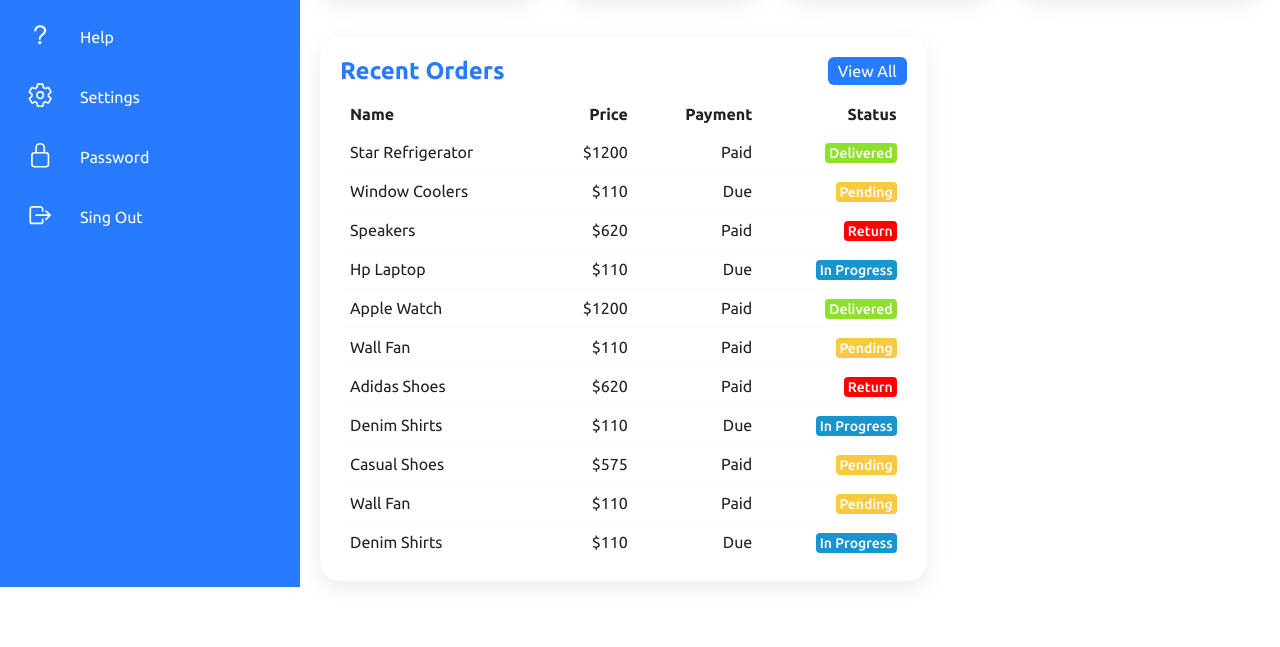
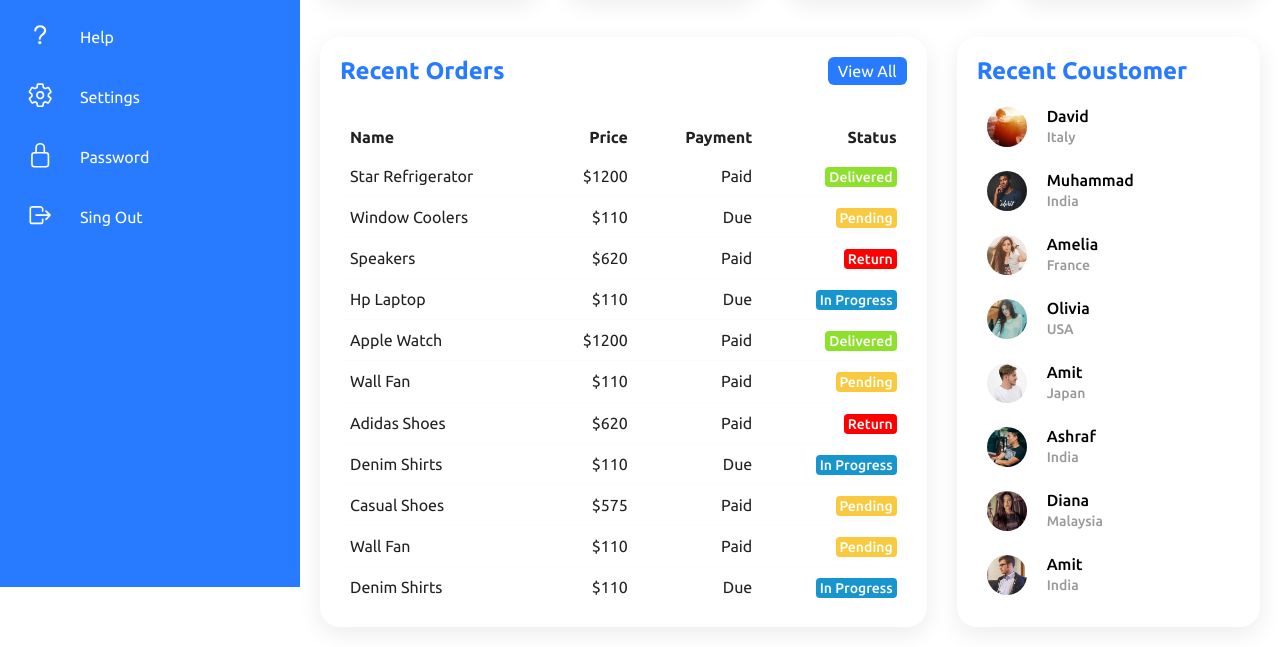
Before and after one commit to Hasibul-islam1/Admin-Dashboard-, a plain HTML site: page index.html in a window 1280 px wide. Shown: the part 213-860 px from the top of the page. Before the commit the page ends 814 px from the top, so only its background shows below. Drawn offline with nearby package versions, Linux system fonts and the light colour scheme.

```diff
--- a/index.html
+++ b/index.html
@@ -1,11 +1,13 @@
 <!DOCTYPE html>
 <html lang="en">
+
 <head>
     <meta charset="UTF-8">
     <meta name="viewport" content="width=device-width, initial-scale=1.0">
     <title>Admin Dashboard</title>
     <link rel="stylesheet" href="style/style.css">
 </head>
+
 <body>
     <div class="container">
         <div class="nav">
@@ -127,8 +129,9 @@
                     </div>
                 </div>
             </div>
+
+            <div class="details">
                 <!-- order details-->
-             <div class="details">
                 <div class="recentOrder">
                     <div class="cardHader">
                         <h2>Recent Orders</h2>
@@ -213,6 +216,87 @@
                         </tbody>
                     </table>
                 </div>
+                <!-- recent coustomer  -->
+                <div class="recentCoustomer">
+                    <div class="cardHader">
+                        <h2>Recent Coustomer</h2>
+                    </div>
+                    <table>
+                        <tr>
+                            <td width="60px">
+                                <div class="imgbox">
+                                    <img src="img/img1.jpg" alt="" srcset="">
+                                </div>
+                            </td>
+                            <td>
+                                <h4>
+                                    David
+                                    <br>
+                                    <span>
+                                        Italy
+                                    </span>
+                                </h4>
+                            </td>
+                        </tr>
+                        <tr>
+                            <td>
+                                <div class="imgbox"><img src="img/img2.jpg"></div>
+                            </td>
+                            <td>
+                                <h4>Muhammad<br><span>India</span></h4>
+                            </td>
+                        </tr>
+                        <tr>
+                            <td>
+                                <div class="imgbox"><img src="img/img3.jpg"></div>
+                            </td>
+                            <td>
+                                <h4>Amelia<br><span>France</span></h4>
+                            </td>
+                        </tr>
+                        <tr>
+                            <td>
+                                <div class="imgbox"><img src="img/img4.jpg"></div>
+                            </td>
+                            <td>
+                                <h4>Olivia<br><span>USA</span></h4>
+                            </td>
+                        </tr>
+                        <tr>
+                            <td>
+                                <div class="imgbox"><img src="img/img5.jpg"></div>
+                            </td>
+                            <td>
+                                <h4>Amit<br><span>Japan</span></h4>
+                            </td>
+                        </tr>
+                        <tr>
+                            <td>
+                                <div class="imgbox"><img src="img/img6.jpg"></div>
+                            </td>
+                            <td>
+                                <h4>Ashraf<br><span>India</span></h4>
+                            </td>
+                        </tr>
+                        <tr>
+                            <td>
+                                <div class="imgbox"><img src="img/img7.jpg"></div>
+                            </td>
+                            <td>
+                                <h4>Diana<br><span>Malaysia</span></h4>
+                            </td>
+                        </tr>
+                        <tr>
+                            <td>
+                                <div class="imgbox"><img src="img/img8.jpg"></div>
+                            </td>
+                            <td>
+                                <h4>Amit<br><span>India</span></h4>
+                            </td>
+                        </tr>
+
+                    </table>
+                </div>
             </div>
         </div>
     </div>
@@ -248,4 +332,5 @@
 git branch -M main
 git remote add origin git@github.com:Hasibul-islam1/Admin-Dashboard-.git
 git push -u origin main -->
+
 </html>
--- a/style/style.css
+++ b/style/style.css
@@ -338,3 +338,47 @@
     font-weight: 500;
     border-radius: 4px;
 }
+.recentCoustomer{
+    position: relative;
+    display: grid;
+    min-height: 500px;
+    padding: 20px;
+    background-color: var(--whight);
+    box-shadow: 0 7px 25px rgba(0,0,0,0.08);
+    border-radius: 20px;
+}
+.imgbox{
+    position: relative;
+    width: 40px;
+    height: 40px;
+    border-radius: 50%;
+    overflow: hidden;
+}
+.imgbox img{
+    position: absolute;
+    top: 0;
+    left: 0;
+    width: 100%;
+    height: 100%;
+    object-fit: cover;
+}
+.recentCoustomer table tr:hover{
+    background-color: var(--blue);
+    color: var(--whight);
+}
+.recentCoustomer table tr td{
+    padding: 12px 10px;
+
+}
+.recentCoustomer table tr td h4{
+    font-size: 16px;
+    font-weight: 500;
+    line-height: 1.2em;
+}
+.recentCoustomer table tr td h4 span{
+    font-size: 14px;
+    color: var(--black2);
+}
+.recentCoustomer table tr:hover td h4 span{
+    color: var(--whight);
+}
```
Lines whose indentation alone changed are shown as unchanged.
